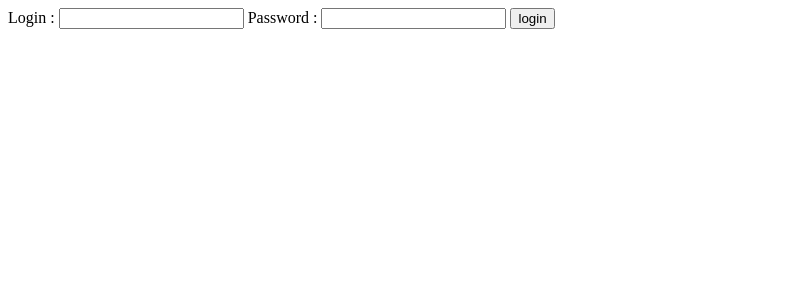
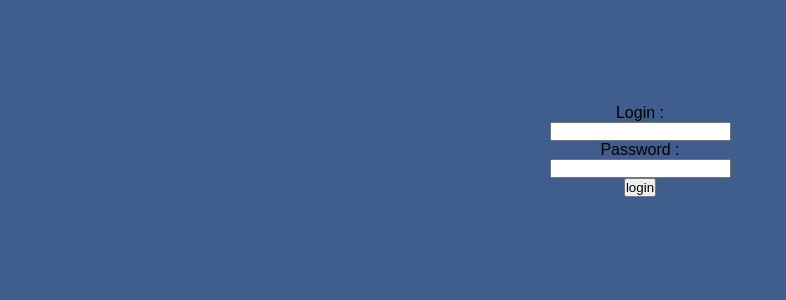
Before and after one commit to Rorill/TP-Immo, a PHP site: page /_login.php in a window 1280 px wide. Shown: the top 300 px of the page, without its empty margins (0-786 px from the left). Run offline with PHP 8.4, Linux system fonts and the light colour scheme.

Commit message:
added various pages in relation of form

```diff
--- a/_login.php
+++ b/_login.php
@@ -1,4 +1,3 @@
-
 <?php
 session_start();
 
@@ -8,7 +7,7 @@ $password = $_POST['password'];
 if($login === 'Guillaume' && $password === 'Fatah') {
     $_SESSION['user'] = $login;
     $_SESSION['isLoggedIn'] = true;
-    header('Location: /comments.php');
+    header('Location:   index.php');
 }
 else {
     $_SESSION['user'] = $login;
@@ -17,10 +16,24 @@ else {
 } }
 ?>
 
-<form action="/login.php" method="POST">
+<!DOCTYPE html>
+<html lang="en">
+<head>
+    <meta charset="UTF-8">
+    <meta name="viewport" content="width=device-width, initial-scale=1.0">
+    <link rel="stylesheet" href="/assets/css/style.css">
+    <title>Document</title>
+</head>
+<body class="loginbody">
+
+
+
+<form action="_login.php" method="POST" class="loginForm">
 <label for="identity">Login :</label>
 <input type="text" name="identity" id="identity">
 <label for="password">Password :</label>
 <input type="password" name="password" id="password">
 <button type="submit">login</button>
 </form>
+</body>
+</html>
--- a/assets/css/style.css
+++ b/assets/css/style.css
@@ -326,3 +326,21 @@ body {
     border-radius: 10px;
 
   } }
+
+.loginForm {
+    width: 500px;
+    height: 300px;
+    display: flex;
+    justify-content: center;
+    flex-direction: column;
+    align-items: center;
+    background-color: #3F5E8D;
+    font-family: sans-serif;
+}
+
+.loginbody {
+    display: flex;
+    align-items: center;
+    justify-content: center;
+    background-color: #3F5E8D
+}
--- a/partials/Listings/_form.php
+++ b/partials/Listings/_form.php
@@ -15,7 +15,7 @@
 <label class="label" for="Price">Price :</label>
 <input class="textInput" type="number" name="Price">
 
-<label class="label" for="Location">Location of your property :</label>
+<label class="label" for="Location">Localization of your property :</label>
 <input class="textInput" type="text" name="Location" id="Location">
 
 <label class="label" for="description">Description :</label>
--- /dev/null
+++ b/partials/_logout.php
@@ -0,0 +1,5 @@
+<?php
+session_start();
+session_destroy();
+header('Location: /index.php');
+exit;
```
Also changed, not shown: index.php (+11 -3 lines), partials/_header.php (+9 -1 lines).
